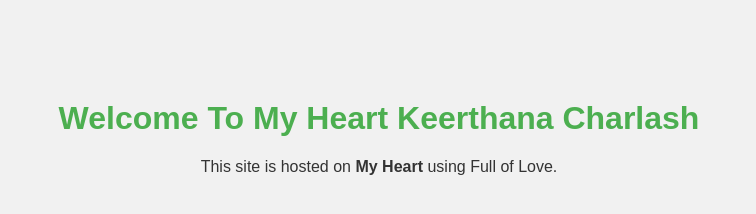
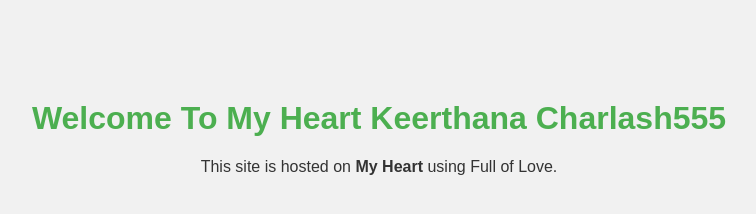
Before and after one commit to charlash555/pipe, a plain HTML site: page index.html in a window 1280 px wide. Shown: the whole page, without its empty margins (261-1017 px from the left). Drawn offline with Linux system fonts and the light colour scheme.

Commit message:
Update index.html

```diff
--- a/index.html
+++ b/index.html
@@ -19,7 +19,7 @@
     </style>
 </head>
 <body>
-    <h1>Welcome To My Heart Keerthana Charlash</h1>
+    <h1>Welcome To My Heart Keerthana Charlash555</h1>
     <p>This site is hosted on <strong>My Heart</strong> using Full of Love.</p>
 </body>
 </html>
```
